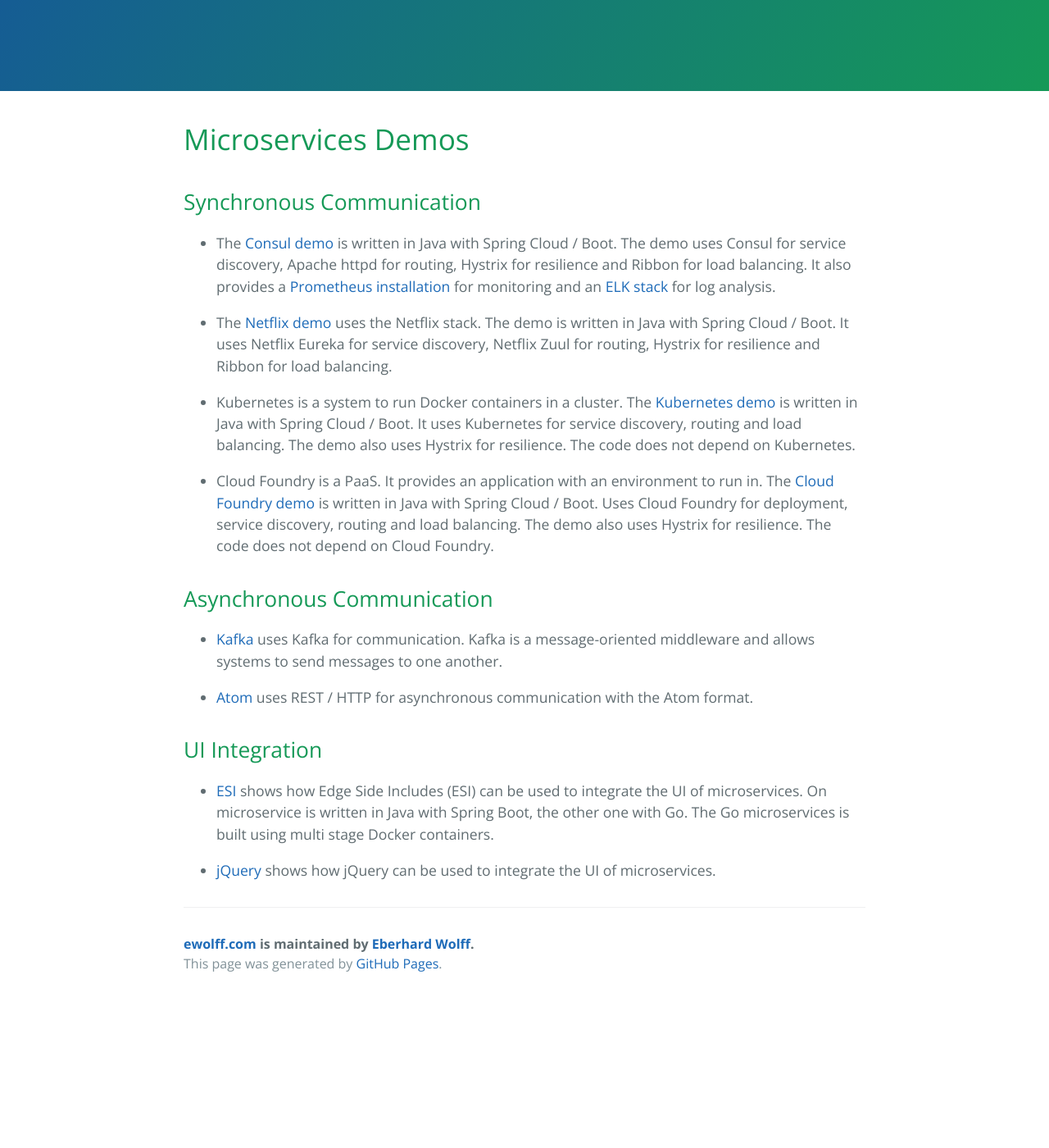
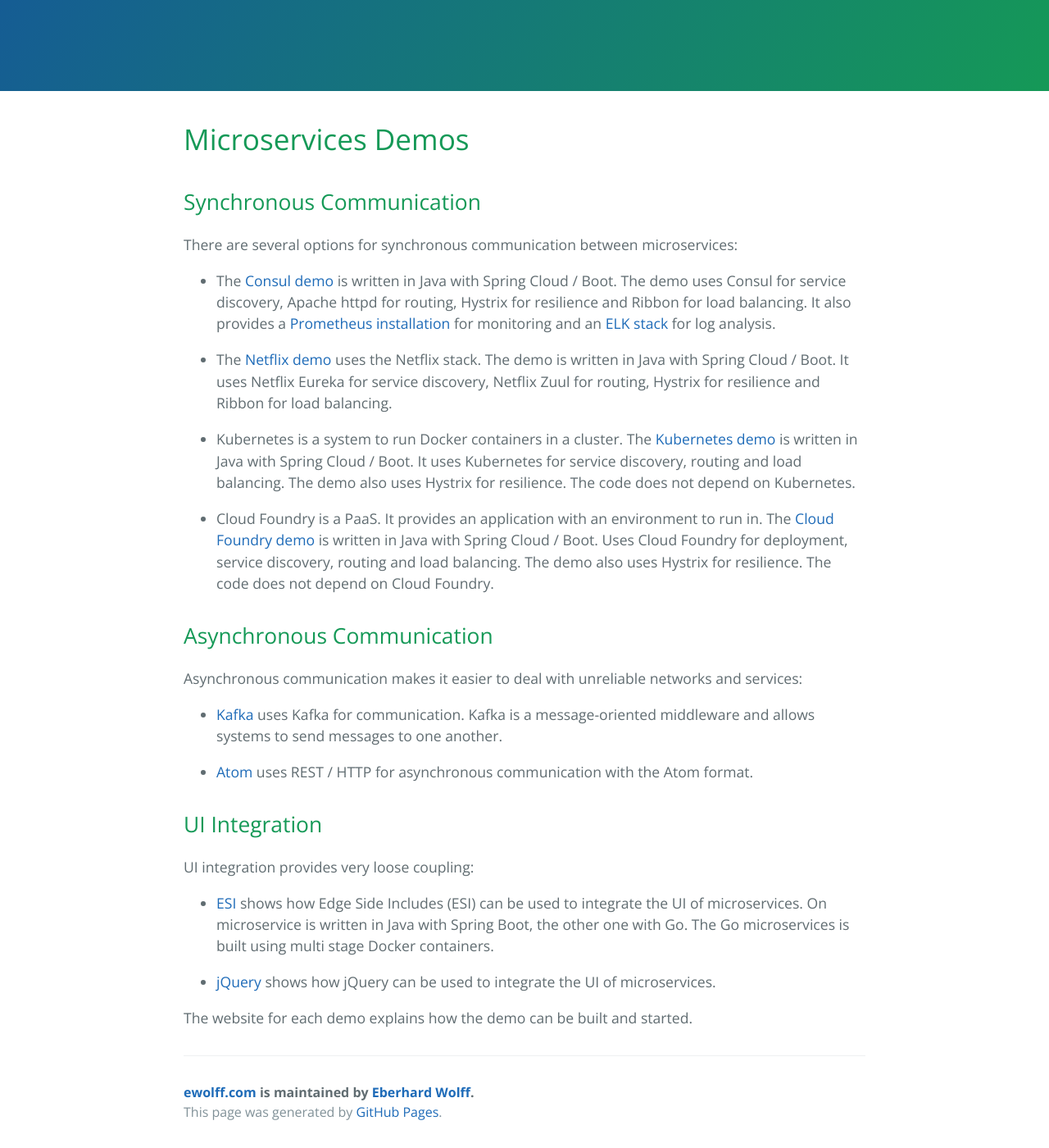
Before and after one commit to ewolff/ewolff.com, a Jekyll site: the page built from microservices-demos.md, in a window 1280 px wide and 1400 px high, scrolled down 206 px. Shown: the whole window at 82% size. Built offline with Jekyll 4.4.1, drawn with Linux system fonts in a browser that asks for light colours; our own code applies the rules of GitHub Pages for plain Markdown files; before the commit the page ends 1425 px from its top, so only the background shows below that.

Commit message:
More explanation about the demos

```diff
--- a/microservices-demos.md
+++ b/microservices-demos.md
@@ -5,6 +5,8 @@
 # Microservices Demos
 
 ## Synchronous Communication
+
+There are several options for synchronous communication between microservices:
 
 * The [Consul demo](https://github.com/ewolff/microservice-consul) is written
   in Java with Spring Cloud / Boot. The demo uses Consul for service discovery,
@@ -38,6 +40,9 @@
 
 ## Asynchronous Communication
 
+Asynchronous communication makes it easier to deal with unreliable
+networks and services:
+
 * [Kafka](https://github.com/ewolff/microservice-kafka) uses Kafka for
 communication. Kafka is a message-oriented middleware and allows
 systems to send messages to one another.
@@ -47,6 +52,8 @@
 
 ## UI Integration
 
+UI integration provides very loose coupling:
+
 * [ESI](https://github.com/ewolff/SCS-ESI) shows how Edge Side
 Includes (ESI) can be used to integrate the UI of microservices. On
 microservice is written in Java with Spring Boot, the other one with
@@ -54,3 +61,6 @@
 
 * [jQuery](https://github.com/ewolff/SCS-jQuery) shows how jQuery can
   be used to integrate the UI of microservices.
+
+The website for each demo explains how the demo can be built and
+started.
```
